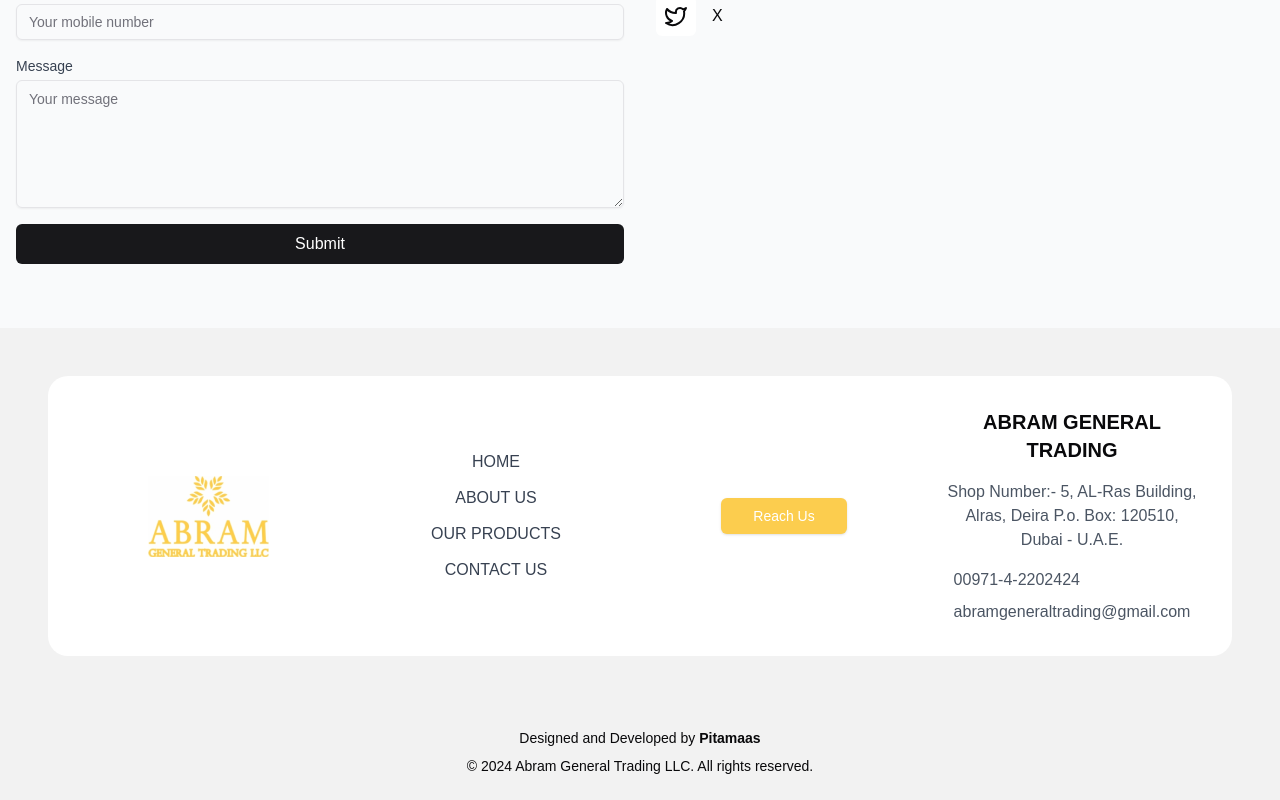
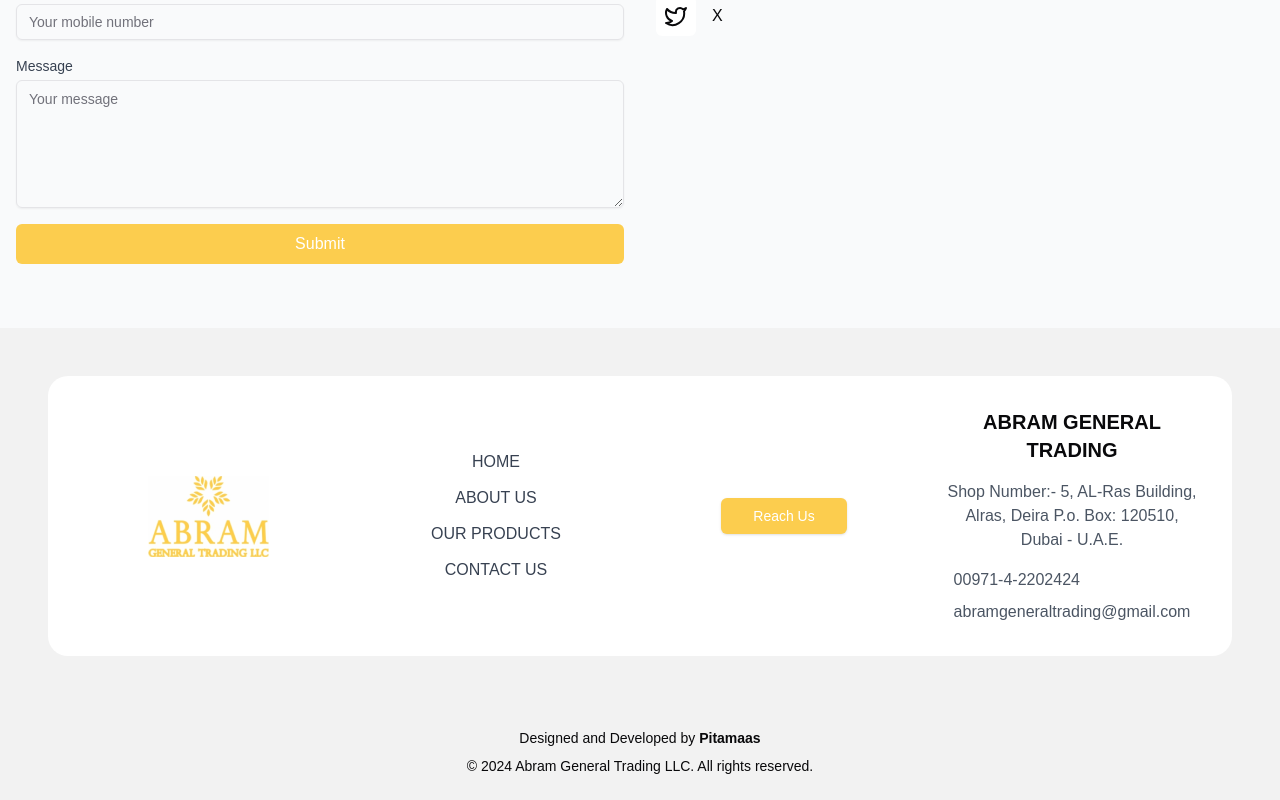
Before and after one commit to sachin-pitamaasweb/abram-general-trading, a Next.js app: page /contact in a window 1280 px wide. Shown: the part 1590-2390 px from the top of the page. Built offline with nearby package versions, Linux system fonts and the light colour scheme.

Commit message:
contact form  change button bg color

```diff
--- a/src/components/ContactSocialSection/ContactSocialSection.js
+++ b/src/components/ContactSocialSection/ContactSocialSection.js
@@ -90,7 +90,7 @@
             </div>
             <button
               type="submit"
-              className="w-full bg-primary text-white py-2 px-4 rounded-md hover:bg-primary/80 transition-colors"
+              className="w-full bg-[#FCCD4E] text-white py-2 px-4 rounded-md hover:bg-[#FCCD4E] transition-colors"
             >
               Submit
             </button>
```
